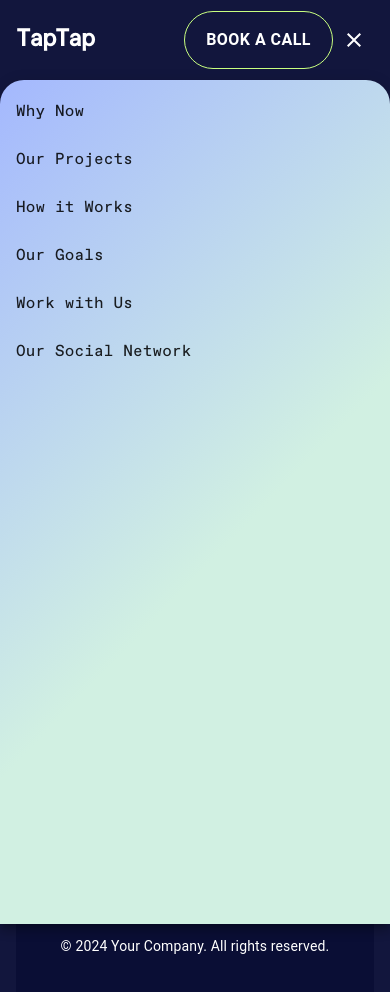
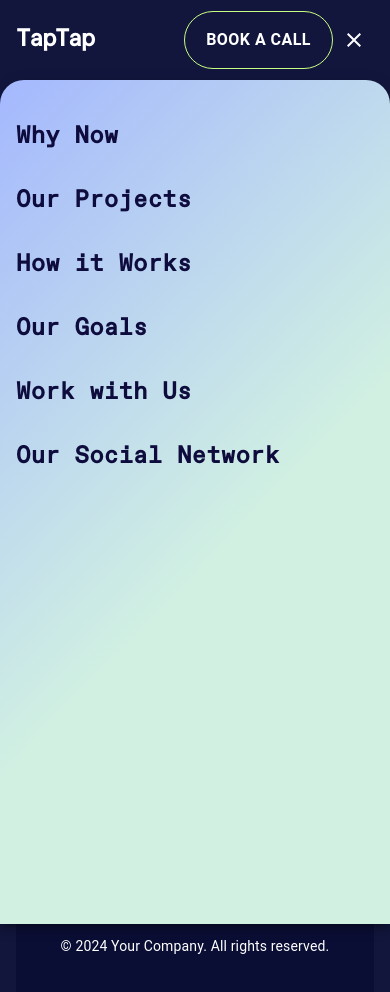
Before and after one commit to NVadim11/TapTap, a React (Create React App) app: page / in a window 390 px wide. Both pictures are taken after a click on the button "menu". Shown: the top 992 px of the page. Built offline with nearby package versions, Linux system fonts and the light colour scheme.

Commit message:
header done

```diff
--- a/src/App.scss
+++ b/src/App.scss
@@ -13,12 +13,24 @@ body {
   font-family: "FMTS";
 }
 
+html, body {
+  height: 100%;
+  margin: 0;
+}
+
 .wrapper {
   background-color: #12163D;
   padding: 0 66px;
+  min-height: 100%;
+  display: flex;
+  flex-direction: column;
   @media (max-width: 1280px) {
     padding: 0 16px;
   }
+}
+
+.main {
+  flex: 1;
 }
 
 .container {
--- a/src/components/Header/Header.jsx
+++ b/src/components/Header/Header.jsx
@@ -139,10 +139,25 @@ const Header = () => {
                 right: '0!important',
                 maxWidth: '100%',
                 maxHeight: '100%',
-                fontFamily: 'FMTS !important',  // Добавление !important
+                fontFamily: 'FMTS !important',
                 '& *': {
-                  fontFamily: 'FMTS !important',  // Применение ко всем дочерним элементам
+                  fontFamily: 'FMTS !important',
                 },
+                '& ul': {
+                  padding: '31px 0 0 0',
+                  display: 'flex',
+                  flexDirection: 'column',
+                  gap: '12px'
+                },
+                '& li': {
+                  padding: '0 16px',
+                  height: '52px',
+                  fontWeight: 700,
+                  fontSize: '24px',
+                  lineHeight: '133%',
+                  textAlign: 'center',
+                  color: '#0e0b3d',
+                }
               },
             }}>
 							{menuItems.map((item, index) => (
```
